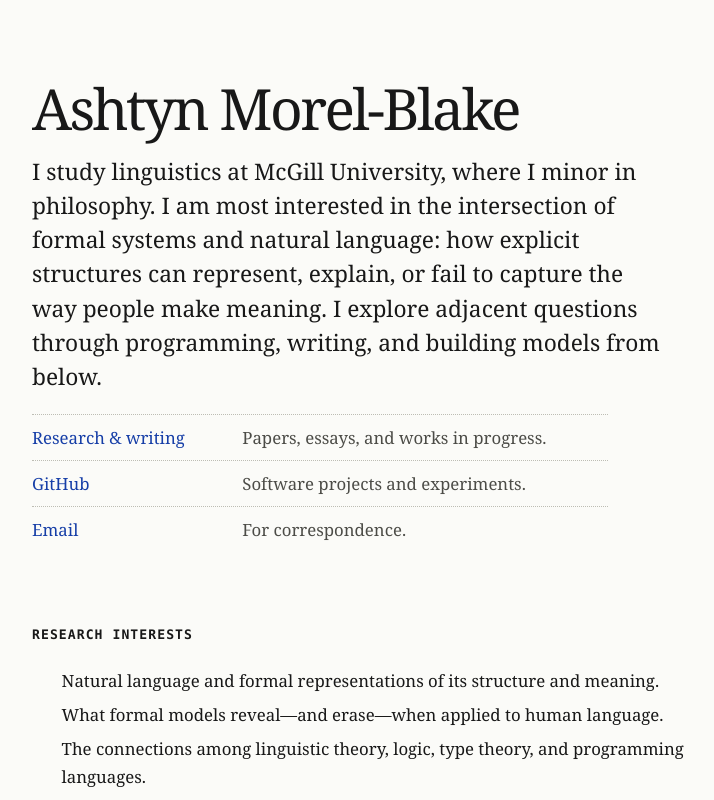
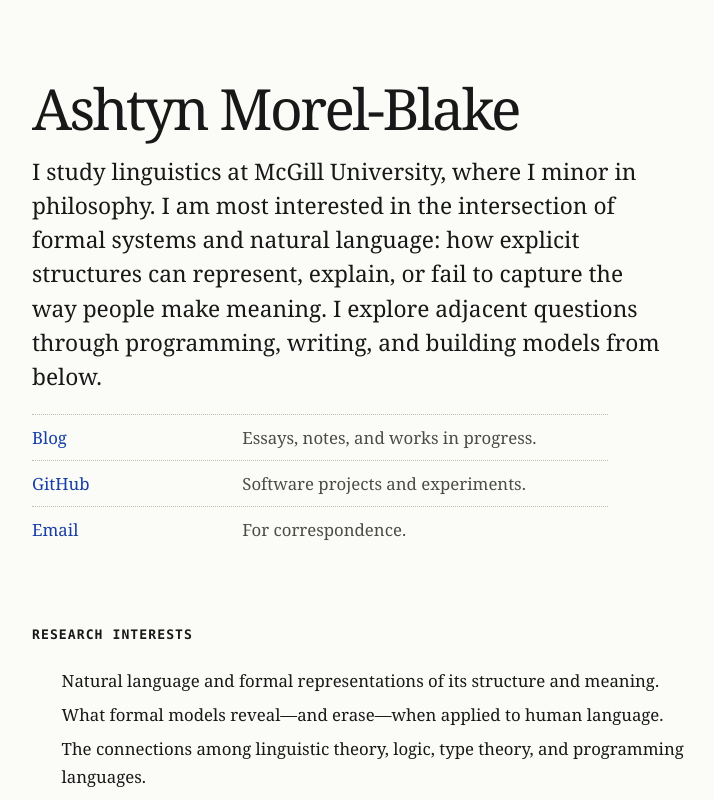
Before and after one commit to ashtyn3/port, a SvelteKit app: page / in a window 1280 px wide. Shown: the top 800 px of the page, without its empty margins (268-982 px from the left). Built offline with nearby package versions, Linux system fonts and the light colour scheme; a web font is replaced by a local one.

Commit message:
content: link to existing blog

```diff
--- a/src/routes/+page.svelte
+++ b/src/routes/+page.svelte
@@ -18,8 +18,8 @@
 		<nav aria-label="Primary">
 			<ul class="annotated-links">
 				<li>
-					<a href="#writing">Research &amp; writing</a>
-					<span>Papers, essays, and works in progress.</span>
+					<a href="https://blog.ashtyn.land">Blog</a>
+					<span>Essays, notes, and works in progress.</span>
 				</li>
 				<li>
 					<a href="https://github.com/ashtyn3">GitHub</a>
```
